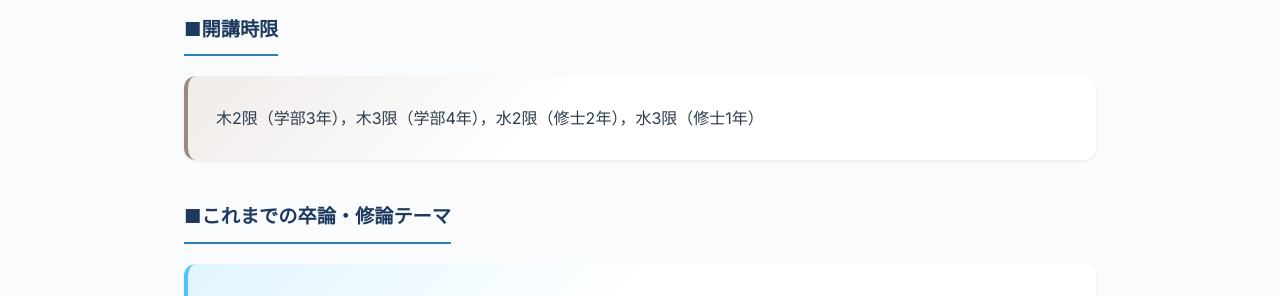
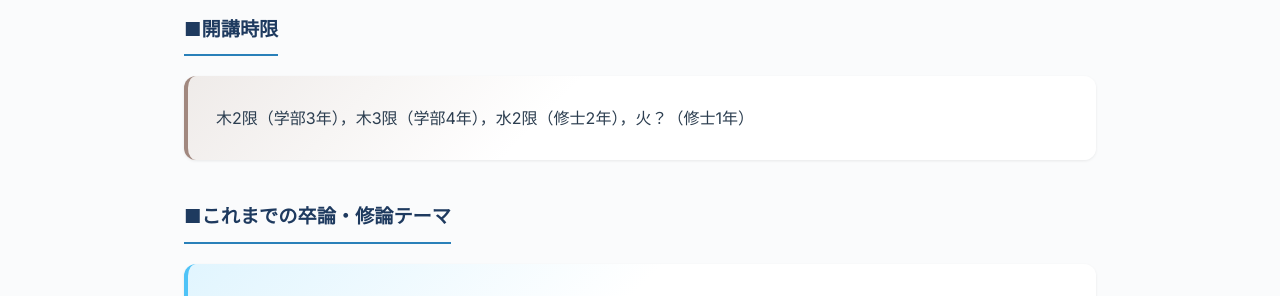
Before and after one commit to ksatohds/ksatohds.github.io, a Jekyll site: the page built from laboratory.md, in a window 1280 px wide and 900 px high, scrolled down 2318 px. Shown: the part 166-462 px from the top of the window. Built offline with Jekyll 4.4.1, drawn with Linux system fonts in a browser that asks for light colours.

Commit message:
20260410 update M1 seminar schedule
Co-Authored-By: Claude Opus 4.6 (1M context) <noreply@anthropic.com>

```diff
--- a/laboratory.md
+++ b/laboratory.md
@@ -73,7 +73,7 @@ title: ゼミ
   <h2 class="section-title">■開講時限</h2>
 
   <div class="card card-schedule">
-    <p>木2限（学部3年），木3限（学部4年），水2限（修士2年），水3限（修士1年）</p>
+    <p>木2限（学部3年），木3限（学部4年），水2限（修士2年），火？（修士1年）</p>
   </div>
 </div>
 
```
